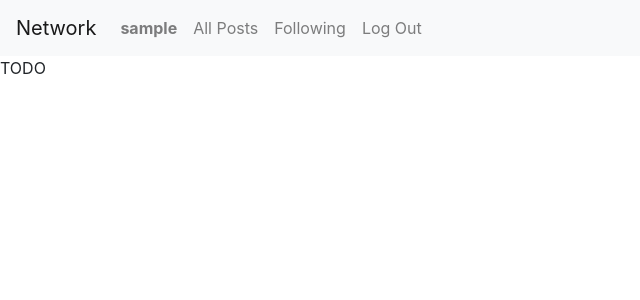
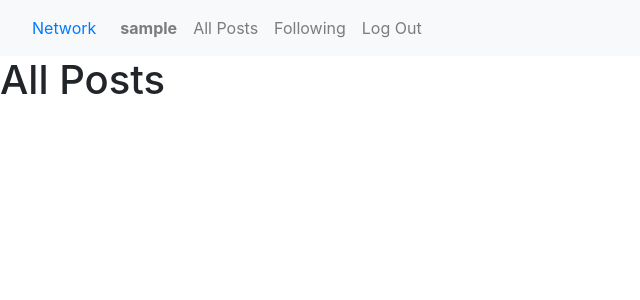
Before and after one commit to ShadowDraco/web50, a Django app: page / in a window 1280 px wide. Shown: the top 300 px of the page, without its empty margins (0-640 px from the left). Run offline with Django 3.2, Linux system fonts and the light colour scheme; the visitor is signed in with stand-in values (Sample User, id 1); some libraries are stand-ins or nearby versions.

Commit message:
add nav bar functions to render page templates

```diff
--- /dev/null
+++ b/network/templates/network/allPosts.html
@@ -0,0 +1,3 @@
+<div id="allPostsPage">
+  <h1>All Posts</h1>
+</div>
--- /dev/null
+++ b/network/templates/network/following.html
@@ -0,0 +1,3 @@
+<div id="followingPage" hidden>
+  <h1>Following</h1>
+</div>
--- a/network/templates/network/index.html
+++ b/network/templates/network/index.html
@@ -1,5 +1,7 @@
-{% extends "network/layout.html" %}
+{% extends 'network/layout.html' %}
 
 {% block body %}
-    TODO
+  {% include 'network/allposts.html' %}
+  {% include 'network/following.html' %}
+  {% include 'network/profile.html' %}
 {% endblock %}
--- a/network/templates/network/layout.html
+++ b/network/templates/network/layout.html
@@ -3,38 +3,45 @@
 <!DOCTYPE html>
 <html lang="en">
   <head>
-        <title>{% block title %}Social Network{% endblock %}</title>
-        <link rel="stylesheet" href="https://stackpath.bootstrapcdn.com/bootstrap/4.4.1/css/bootstrap.min.css" integrity="sha384-Vkoo8x4CGsO3+Hhxv8T/Q5PaXtkKtu6ug5TOeNV6gBiFeWPGFN9MuhOf23Q9Ifjh" crossorigin="anonymous">
-        <link href="{% static 'network/styles.css' %}" rel="stylesheet">
+    <title>
+      {% block title %}
+        Social Network
+      {% endblock %}
+    </title>
+    <meta charset="utf-8" />
+    <meta name="viewport" content="width=device-width, initial-scale=1" />
+    <link rel="stylesheet" href="https://stackpath.bootstrapcdn.com/bootstrap/4.4.1/css/bootstrap.min.css" integrity="sha384-Vkoo8x4CGsO3+Hhxv8T/Q5PaXtkKtu6ug5TOeNV6gBiFeWPGFN9MuhOf23Q9Ifjh" crossorigin="anonymous" />
+    <script src="https://cdn.jsdelivr.net/npm/bootstrap@5.3.3/dist/js/bootstrap.bundle.min.js" integrity="sha384-YvpcrYf0tY3lHB60NNkmXc5s9fDVZLESaAA55NDzOxhy9GkcIdslK1eN7N6jIeHz" crossorigin="anonymous" defer></script>
+    <script src="{% static 'network/script.js' %}" defer></script>
+    <link href="{% static 'network/styles.css' %}" rel="stylesheet" />
   </head>
   <body>
-
     <nav class="navbar navbar-expand-lg navbar-light bg-light">
-            <a class="navbar-brand" href="#">Network</a>
+      <a id="nav-network" class="nav-link" href="#">Network</a>
 
       <div>
         <ul class="navbar-nav mr-auto">
           {% if user.is_authenticated %}
             <li class="nav-item">
-                        <a class="nav-link" href="#"><strong>{{ user.username }}</strong></a>
+              <a id="nav-user" class="nav-link" href="#"><strong>{{ user.username }}</strong></a>
             </li>
           {% endif %}
           <li class="nav-item">
-                  <a class="nav-link" href="{% url 'index' %}">All Posts</a>
+            <a id="nav-allPosts" class="nav-link" href="#">All Posts</a>
           </li>
           {% if user.is_authenticated %}
             <li class="nav-item">
-                        <a class="nav-link" href="#">Following</a>
+              <a id="nav-following" class="nav-link" href="#">Following</a>
             </li>
             <li class="nav-item">
-                        <a class="nav-link" href="{% url 'logout' %}">Log Out</a>
+              <a id="nav-logout" class="nav-link" href="{% url 'logout' %}">Log Out</a>
             </li>
           {% else %}
             <li class="nav-item">
-                        <a class="nav-link" href="{% url 'login' %}">Log In</a>
+              <a id="nav-login" class="nav-link" href="{% url 'login' %}">Log In</a>
             </li>
             <li class="nav-item">
-                        <a class="nav-link" href="{% url 'register' %}">Register</a>
+              <a id="nav-register" class="nav-link" href="{% url 'register' %}">Register</a>
             </li>
           {% endif %}
         </ul>
@@ -43,6 +50,7 @@
 
     <div class="body">
       {% block body %}
+
       {% endblock %}
     </div>
   </body>
--- /dev/null
+++ b/network/templates/network/profile.html
@@ -0,0 +1,3 @@
+<div id="profilePage" hidden>
+  <h1>Profile</h1>
+</div>
```
Also changed, not shown: network/static/network/script.js (added, +35 -0 lines). Lines whose indentation alone changed are shown as unchanged.
